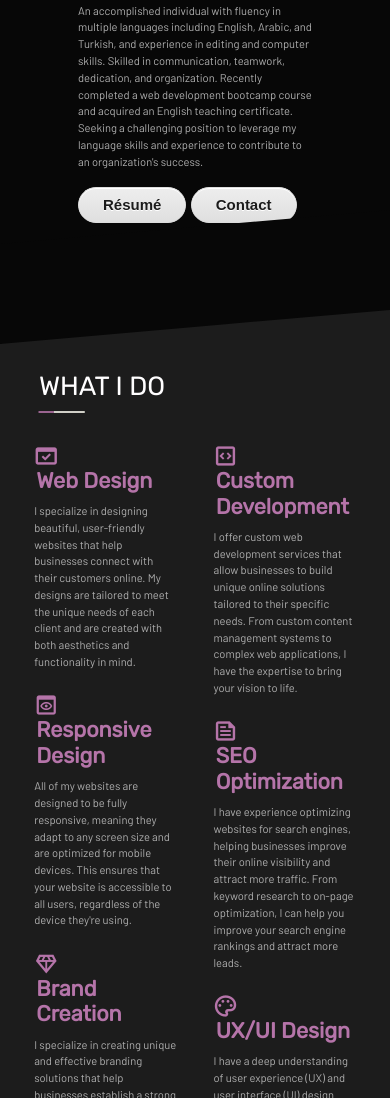
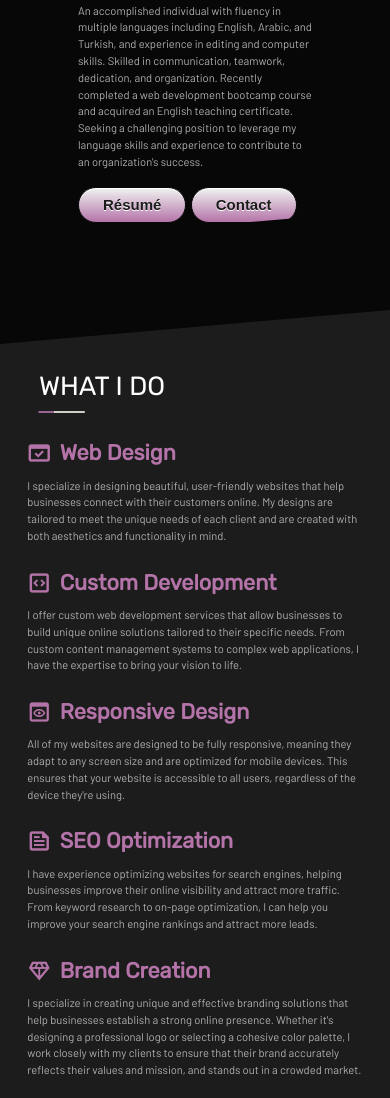
Before and after one commit to hvmidwvli/Portfolio, a plain HTML site: page index.html in a window 390 px wide. Shown: the part 439-1537 px from the top of the page. Drawn offline with nearby package versions, Linux system fonts and the light colour scheme.

Commit message:
bootstrap responsive columns and rows added

```diff
--- a/index.html
+++ b/index.html
@@ -104,22 +104,37 @@
         </div>
         <div class="skills">
 
-            <div class="skills-row1">
-                <div class="skill-item">
+            <div class="skills-row row">
+                <div class="skill-item col-md-6">
                     <span class="sk-icon material-symbols-outlined">domain_verification</span>
                     <h4 class="sk-title">Web Design</h4>
                     <p class="sk-description">I specialize in designing beautiful, user-friendly websites that help
                         businesses connect with their customers online. My designs are tailored to meet the unique needs
                         of each client and are created with both aesthetics and functionality in mind.</p>
                 </div>
-                <div class="skill-item">
+                <div class="skill-item col-md-6">
+                    <span class="sk-icon material-symbols-outlined">code_blocks</span>
+                    <h4 class="sk-title">Custom Development</h4>
+                    <p class="sk-description"> I offer custom web development services that allow businesses to build
+                        unique online solutions tailored to their specific needs. From custom content management systems
+                        to complex web applications, I have the expertise to bring your vision to life.</p>
+                </div>
+                <div class="skill-item col-md-6">
                     <span class="sk-icon material-symbols-outlined">preview</span>
                     <h4 class="sk-title">Responsive Design</h4>
                     <p class="sk-description">All of my websites are designed to be fully responsive, meaning they adapt
                         to any screen size and are optimized for mobile devices. This ensures that your website is
                         accessible to all users, regardless of the device they're using.</p>
                 </div>
-                <div class="skill-item">
+                <div class="skill-item col-md-6">
+                    <span class="sk-icon material-symbols-outlined">feed</span>
+                    <h4 class="sk-title">SEO Optimization</h4>
+                    <p class="sk-description">I have experience optimizing websites for search engines, helping
+                        businesses improve their online visibility and attract more traffic. From keyword research to
+                        on-page optimization, I can help you improve your search engine rankings and attract more leads.
+                    </p>
+                </div>
+                <div class="skill-item col-md-6">
                     <span class="sk-icon material-symbols-outlined">diamond</span>
                     <h4 class="sk-title">Brand Creation</h4>
                     <p class="sk-description">I specialize in creating unique and effective branding solutions that help
@@ -127,25 +142,7 @@
                         selecting a cohesive color palette, I work closely with my clients to ensure that their brand
                         accurately reflects their values and mission, and stands out in a crowded market.</p>
                 </div>
-            </div>
-
-            <div class="skills-row2">
-                <div class="skill-item">
-                    <span class="sk-icon material-symbols-outlined">code_blocks</span>
-                    <h4 class="sk-title">Custom Development</h4>
-                    <p class="sk-description"> I offer custom web development services that allow businesses to build
-                        unique online solutions tailored to their specific needs. From custom content management systems
-                        to complex web applications, I have the expertise to bring your vision to life.</p>
-                </div>
-                <div class="skill-item">
-                    <span class="sk-icon material-symbols-outlined">feed</span>
-                    <h4 class="sk-title">SEO Optimization</h4>
-                    <p class="sk-description">I have experience optimizing websites for search engines, helping
-                        businesses improve their online visibility and attract more traffic. From keyword research to
-                        on-page optimization, I can help you improve your search engine rankings and attract more leads.
-                    </p>
-                </div>
-                <div class="skill-item">
+                <div class="skill-item col-md-6">
                     <span class="sk-icon material-symbols-outlined">palette</span>
                     <h4 class="sk-title">UX/UI Design</h4>
                     <p class="sk-description">I have a deep understanding of user experience (UX) and user interface
--- a/styles.css
+++ b/styles.css
@@ -75,8 +75,8 @@ li {
 @media screen and (min-width: 768px) {
   #profile-pic {
     float: left;
-    width: 175px;
-    height: 175px;
+    width: 200px;
+    height: 200px;
     margin: 20px;
     margin-bottom: 50px;
   }
@@ -96,14 +96,15 @@ li {
 
 .obj-statement-p {
   font-size: calc(0.65rem + .2vw);
+  overflow: hidden;
 }
 
 .myButton {
   box-shadow: inset 0px 1px 0px 0px #ffffff;
-  background: linear-gradient(to bottom, #ededed 5%, #dfdfdf 100%);
-  background-color: #ededed;
+  background: linear-gradient(to bottom, #ededed 5%, #B574A9 100%);
+  background-color: var(--secondary-color);
   border-radius: 22px;
-  border: 1px solid #dcdcdc;
+  border: 1px solid #070707;
   display: inline-block;
   cursor: pointer;
   color: var(--primary-color);
@@ -160,12 +161,6 @@ li {
   padding: 0;
 }
 
-.skills {
-  display: flex;
-  padding: 0;
-}
-
-
 .skills-header {
   width: fit-content;
   height: fit-content;
@@ -187,18 +182,18 @@ li {
   width: 12%;
 }
 
-.skills-row1 {
-  width: 50%;
-  padding: 0 4% 3% 8%;
+.skills {
+  display: flex;
+  padding: 0;
 }
 
-.skills-row2 {
-  width: 50%;
-  padding: 0 8% 3% 4%;
+.skills-row {
+  padding: 0 7% 5% 7%;
 }
 
 .skill-item {
-  padding: 2%;
+  margin: 2.5% 0%;
+  padding: 0 3%;
 }
 
 /* SKILL ITEMS' CONTENTS */
```
